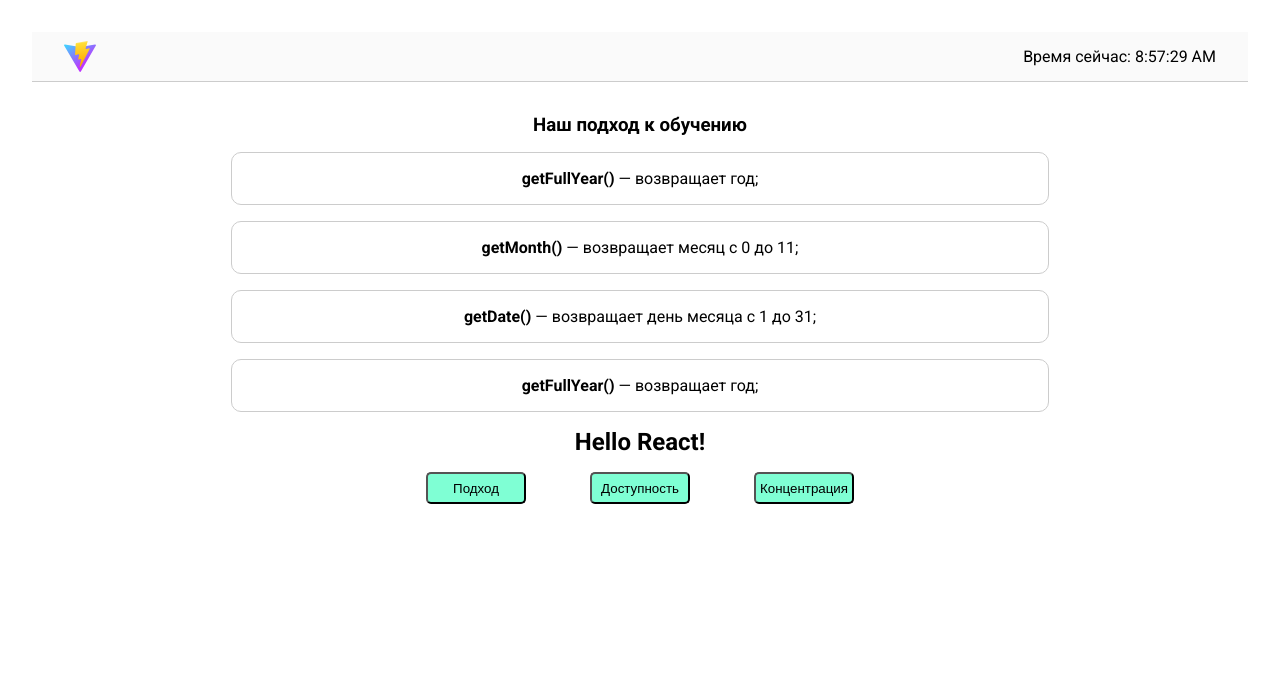
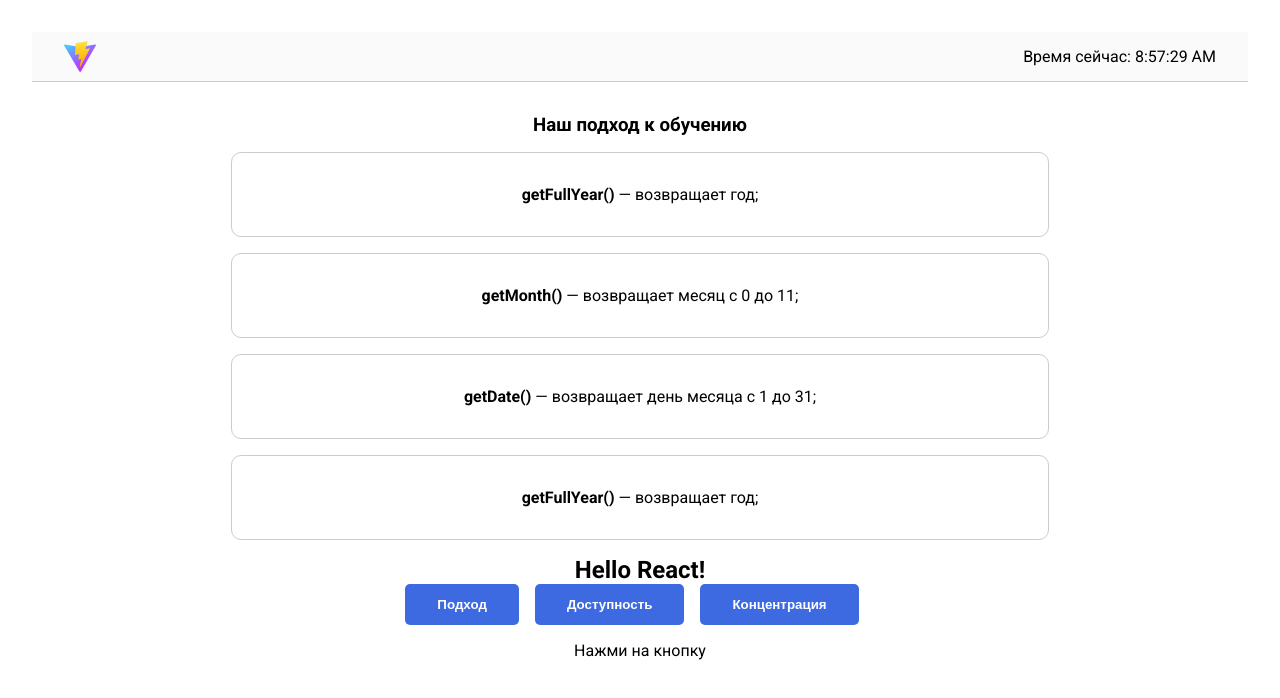
Before and after one commit to AndreyKazakov777/react-vite-rute, a React (Vite) app: page / in a window 1280 px wide. Shown: the top 698 px of the page. Built offline with nearby package versions, Linux system fonts and the light colour scheme.

Commit message:
third commit

```diff
--- a/src/App.jsx
+++ b/src/App.jsx
@@ -10,10 +10,10 @@ import Button from "./components/Button/Button.jsx"
 
 
 function App() {
-  const [contentType, setContentType] = useState('Нажми на кнопку')
+  const [contentType, setContentType] = useState(null)
   // let content = 'Нажми на кнопку'
 
-console.log('App Render')
+// console.log('App Render')
 
   function handleClick2(type) {
     // console.log('button clicked2', type)
@@ -46,7 +46,19 @@ console.log('App Render')
           <Button onClicked2={() => handleClick2('easy')}>Доступность</Button>
           <Button onClicked2={() => handleClick2('program')}>Концентрация</Button>
 
+        {/* {contentType ? (
           <p>{differences[contentType]}</p>
+          ) : (
+          <p>Нажми на кнопку</p>
+          )} */}
+
+          {/* {!contentType ?  <p>Нажми на кнопку</p> : null}
+          {contentType ? <p>{differences[contentType]}</p> : null} */}
+
+        {!contentType && <p>Нажми на кнопку</p>}
+        {contentType && <p>{differences[contentType]}</p>}
+
+
         </section>
 
 
--- a/src/components/Button/Button.css
+++ b/src/components/Button/Button.css
@@ -1,8 +1,31 @@
-.button {
+/* .button {
     border-radius: 5px;
     cursor: pointer;
     background-color: aquamarine;
     width: 100px;
     height: 2rem;
     margin: 0 2rem;
-}
+} */
+
+.button {
+    padding: 0.8rem 2rem;
+    border: none;
+    border-radius: 5px;
+    cursor: pointer;
+    transition: all 0.3s;
+    font-weight: bold;
+    margin-right: 1rem;
+  }
+
+  .button:hover {
+    opacity: 0.8;
+  }
+
+  .button:disabled {
+    cursor: not-allowed;
+  }
+
+  .button.active {
+    background: #3e6ae1;
+    color: #fff;
+  }
--- a/src/components/Button/Button.jsx
+++ b/src/components/Button/Button.jsx
@@ -11,7 +11,7 @@ export default function Button({children, onClicked2}) {
 
     return (
     <button
-    className = 'button'
+    className = 'button active'
     // onClick={handleClick}
     onClick={onClicked2}
     onMouseEnter={handleMouseEnter}
--- a/src/index.css
+++ b/src/index.css
@@ -1,4 +1,4 @@
-@import url('https://fonts.googleapis.com/css2?family=Inter&family=Roboto:wght@400;700&family=Titillium+Web&display=swap');
+/* @import url('https://fonts.googleapis.com/css2?family=Inter&family=Roboto:wght@400;700&family=Titillium+Web&display=swap');
 
 * {
   margin: 0;
@@ -45,4 +45,53 @@ section ul li{
 
 section ul {
   list-style: none;
+} */
+
+@import url('https://fonts.googleapis.com/css2?family=Inter&family=Roboto:wght@400;700&family=Titillium+Web&display=swap');
+
+* {
+  margin: 0;
+  padding: 0;
+  box-sizing: border-box;
 }
+
+body {
+  font-family: 'Roboto', sans-serif;
+}
+
+header {
+  height: 50px;
+  display: flex;
+  padding: 0 2rem;
+  justify-content: space-between;
+  align-items: center;
+  border-bottom: 1px solid #ccc;
+  background: #fafafa;
+}
+
+main {
+  max-width: 850px;
+  margin: 0 auto;
+  padding: 1rem;
+  padding-top: 2rem;
+}
+
+h3 {
+  margin-bottom: 1rem;
+}
+
+section ul {
+  list-style: none;
+}
+
+section ul li {
+  border: 1px solid #ccc;
+  border-radius: 10px;
+  padding: 1rem;
+  margin-bottom: 1rem;
+}
+
+.content,
+p {
+  padding: 1rem 0;
+}
```
